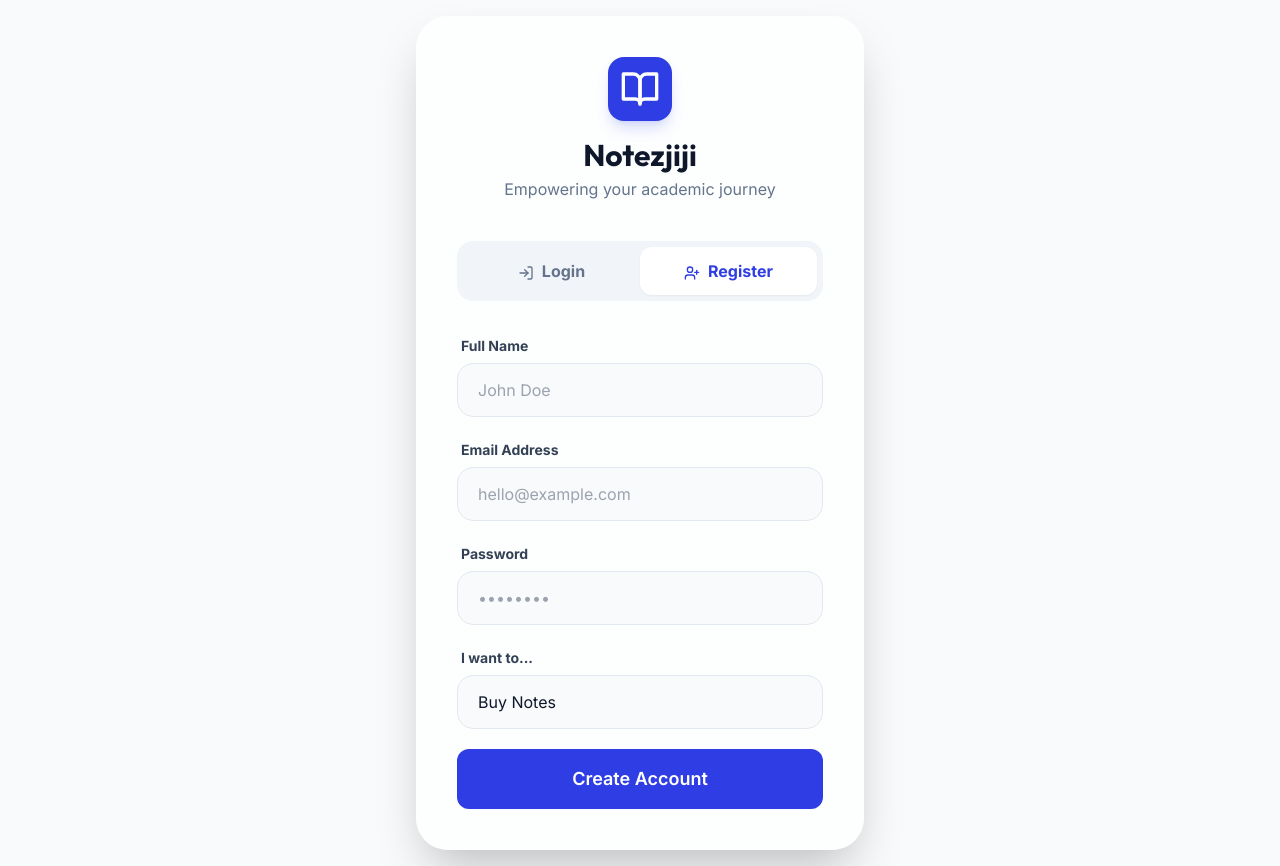
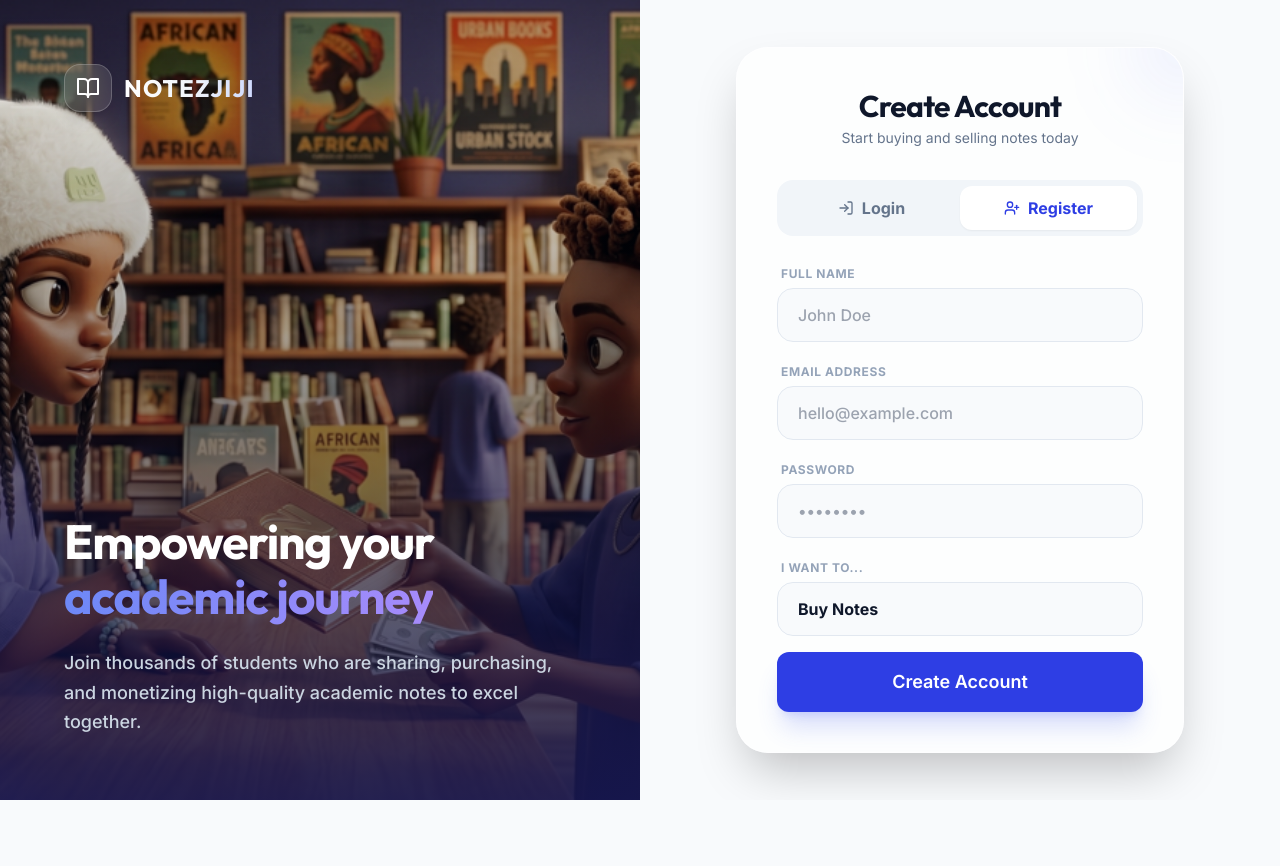
Before and after one commit to nyunja/notezjiji, a React (Vite) app: page / in a window 1280 px wide. Both pictures are taken after a click on the button "Register". After the commit the page ends 800 px from the top, so only its background shows below. Built offline with nearby package versions, Linux system fonts and the light colour scheme; no server answers.

Commit message:
feat: implement split-screen layout on auth pages with resized branding image

```diff
--- a/src/App.tsx
+++ b/src/App.tsx
@@ -173,46 +173,87 @@ function App() {
   }
 
   return (
-    <div className="min-h-screen bg-slate-50 dark:bg-[#0A0C10] flex items-center justify-center p-4">
-      <div className="max-w-md w-full animate-slide-up">
-        <div className="glass rounded-[2rem] shadow-2xl p-10 border-white/40">
-          <div className="flex flex-col items-center justify-center mb-10">
-            <div className="w-16 h-16 bg-indigo-600 rounded-2xl flex items-center justify-center mb-4 shadow-lg shadow-indigo-500/20">
-              <BookOpen className="w-10 h-10 text-white" />
+    <div className="min-h-screen bg-slate-50 dark:bg-[#0A0C10] flex flex-col md:flex-row">
+      {/* Left side: Premium Image Banner */}
+      <div className="hidden md:block md:w-1/2 relative h-screen overflow-hidden">
+        <img
+          src="/auth_sidebar.png"
+          alt="Branding"
+          className="absolute inset-0 w-full h-full object-cover transition-transform duration-700 hover:scale-105"
+        />
+        <div className="absolute inset-0 bg-gradient-to-t from-indigo-950/90 via-slate-950/40 to-transparent z-10" />
+        <div className="absolute inset-0 flex flex-col justify-between p-16 text-white z-20">
+          <div className="flex items-center space-x-3">
+            <div className="w-12 h-12 bg-white/10 backdrop-blur-md rounded-2xl flex items-center justify-center border border-white/20 shadow-lg">
+              <BookOpen className="w-6 h-6 text-white" />
             </div>
-            <h1 className="text-3xl font-bold text-slate-900 dark:text-slate-100">Notezjiji</h1>
-            <p className="text-slate-500 dark:text-slate-400 mt-1">Empowering your academic journey</p>
+            <span className="text-2xl font-black tracking-wider uppercase font-outfit bg-clip-text text-transparent bg-gradient-to-r from-white via-slate-100 to-indigo-200">
+              Notezjiji
+            </span>
+          </div>
+          <div className="space-y-6">
+            <h2 className="text-5xl font-black font-outfit leading-[1.15] tracking-tight">
+              Empowering your <br />
+              <span className="bg-clip-text text-transparent bg-gradient-to-r from-indigo-400 to-violet-400">academic journey</span>
+            </h2>
+            <p className="text-slate-300 max-w-lg font-medium text-lg leading-relaxed">
+              Join thousands of students who are sharing, purchasing, and monetizing high-quality academic notes to excel together.
+            </p>
+          </div>
+        </div>
       </div>
 
-          <div className="flex p-1.5 bg-slate-100 dark:bg-slate-800/50 rounded-2xl mb-8">
+      {/* Right side: Login / Register Form */}
+      <div className="w-full md:w-1/2 flex items-center justify-center p-6 md:p-16 h-screen overflow-y-auto no-scrollbar">
+        <div className="max-w-md w-full animate-slide-up">
+          <div className="glass rounded-[2rem] shadow-2xl p-10 border-white/40 dark:border-slate-800/40 relative overflow-hidden">
+            <div className="absolute -top-12 -right-12 w-24 h-24 bg-indigo-500/10 rounded-full blur-2xl"></div>
+
+            <div className="flex flex-col items-center justify-center mb-8">
+              <div className="w-14 h-14 bg-indigo-600 rounded-2xl flex items-center justify-center mb-4 shadow-lg shadow-indigo-500/30 md:hidden">
+                <BookOpen className="w-8 h-8 text-white" />
+              </div>
+              <h1 className="text-3xl font-extrabold text-slate-900 dark:text-slate-100 tracking-tight">
+                {isLogin ? 'Welcome Back' : 'Create Account'}
+              </h1>
+              <p className="text-slate-500 dark:text-slate-400 mt-1 text-sm text-center">
+                {isLogin
+                  ? 'Access your marketplace account'
+                  : 'Start buying and selling notes today'}
+              </p>
+            </div>
+
+            <div className="flex p-1.5 bg-slate-100 dark:bg-slate-800/50 rounded-2xl mb-6">
               <button
-              onClick={() => setIsLogin(true)}
-              className={`flex-1 py-3 px-4 rounded-xl font-bold transition-all duration-300 ${
+                type="button"
+                onClick={() => { setIsLogin(true); setError(''); setSuccess(''); }}
+                className={`flex-1 py-2.5 px-4 rounded-xl font-bold transition-all duration-300 flex items-center justify-center space-x-2 ${
                   isLogin
-                  ? 'bg-white dark:bg-slate-700 text-indigo-600 shadow-sm'
+                    ? 'bg-white dark:bg-slate-700 text-indigo-600 dark:text-indigo-400 shadow-sm'
                     : 'text-slate-500 hover:text-slate-700 dark:text-slate-400'
                 }`}
               >
-              <LogIn className="w-4 h-4 inline mr-2" />
-              Login
+                <LogIn className="w-4 h-4" />
+                <span>Login</span>
               </button>
               <button
-              onClick={() => setIsLogin(false)}
-              className={`flex-1 py-3 px-4 rounded-xl font-bold transition-all duration-300 ${
+                type="button"
+                onClick={() => { setIsLogin(false); setError(''); setSuccess(''); }}
+                className={`flex-1 py-2.5 px-4 rounded-xl font-bold transition-all duration-300 flex items-center justify-center space-x-2 ${
                   !isLogin
-                  ? 'bg-white dark:bg-slate-700 text-indigo-600 shadow-sm'
+                    ? 'bg-white dark:bg-slate-700 text-indigo-600 dark:text-indigo-400 shadow-sm'
                     : 'text-slate-500 hover:text-slate-700 dark:text-slate-400'
                 }`}
               >
-              <UserPlus className="w-4 h-4 inline mr-2" />
-              Register
+                <UserPlus className="w-4 h-4" />
+                <span>Register</span>
               </button>
             </div>
 
-          <form onSubmit={handleSubmit} className="space-y-5">
+            <form onSubmit={handleSubmit} className="space-y-4">
               {!isLogin && (
-              <div className="space-y-1.5">
-                <label className="text-sm font-bold text-slate-700 dark:text-slate-300 ml-1">
+                <div className="space-y-1">
+                  <label className="text-xs font-black text-slate-400 dark:text-slate-500 uppercase tracking-wider ml-1">
                     Full Name
                   </label>
                   <input
@@ -220,14 +261,14 @@ function App() {
                     value={fullName}
                     onChange={(e) => setFullName(e.target.value)}
                     placeholder="John Doe"
-                  className="w-full px-5 py-3.5 bg-slate-50 dark:bg-slate-900/50 border border-slate-200 dark:border-slate-800 rounded-2xl focus:ring-2 focus:ring-indigo-500/20 focus:border-indigo-500 outline-none transition-all dark:text-white"
+                    className="w-full px-5 py-3.5 bg-slate-50 dark:bg-slate-900/50 border border-slate-200 dark:border-slate-800 rounded-2xl focus:ring-2 focus:ring-indigo-500/20 focus:border-indigo-500 outline-none transition-all dark:text-white font-medium"
                     required={!isLogin}
                   />
                 </div>
               )}
 
-            <div className="space-y-1.5">
-              <label className="text-sm font-bold text-slate-700 dark:text-slate-300 ml-1">
+              <div className="space-y-1">
+                <label className="text-xs font-black text-slate-400 dark:text-slate-500 uppercase tracking-wider ml-1">
                   Email Address
                 </label>
                 <input
@@ -235,13 +276,13 @@ function App() {
                   value={email}
                   onChange={(e) => setEmail(e.target.value)}
                   placeholder="hello@example.com"
-                className="w-full px-5 py-3.5 bg-slate-50 dark:bg-slate-900/50 border border-slate-200 dark:border-slate-800 rounded-2xl focus:ring-2 focus:ring-indigo-500/20 focus:border-indigo-500 outline-none transition-all dark:text-white"
+                  className="w-full px-5 py-3.5 bg-slate-50 dark:bg-slate-900/50 border border-slate-200 dark:border-slate-800 rounded-2xl focus:ring-2 focus:ring-indigo-500/20 focus:border-indigo-500 outline-none transition-all dark:text-white font-medium"
                   required
                 />
               </div>
 
-            <div className="space-y-1.5">
-              <label className="text-sm font-bold text-slate-700 dark:text-slate-300 ml-1">
+              <div className="space-y-1">
+                <label className="text-xs font-black text-slate-400 dark:text-slate-500 uppercase tracking-wider ml-1">
                   Password
                 </label>
                 <input
@@ -249,20 +290,20 @@ function App() {
                   value={password}
                   onChange={(e) => setPassword(e.target.value)}
                   placeholder="••••••••"
-                className="w-full px-5 py-3.5 bg-slate-50 dark:bg-slate-900/50 border border-slate-200 dark:border-slate-800 rounded-2xl focus:ring-2 focus:ring-indigo-500/20 focus:border-indigo-500 outline-none transition-all dark:text-white"
+                  className="w-full px-5 py-3.5 bg-slate-50 dark:bg-slate-900/50 border border-slate-200 dark:border-slate-800 rounded-2xl focus:ring-2 focus:ring-indigo-500/20 focus:border-indigo-500 outline-none transition-all dark:text-white font-medium"
                   required
                 />
               </div>
 
               {!isLogin && (
-              <div className="space-y-1.5">
-                <label className="text-sm font-bold text-slate-700 dark:text-slate-300 ml-1">
+                <div className="space-y-1">
+                  <label className="text-xs font-black text-slate-400 dark:text-slate-500 uppercase tracking-wider ml-1">
                     I want to...
                   </label>
                   <select
                     value={role}
                     onChange={(e) => setRole(e.target.value)}
-                  className="w-full px-5 py-3.5 bg-slate-50 dark:bg-slate-900/50 border border-slate-200 dark:border-slate-800 rounded-2xl focus:ring-2 focus:ring-indigo-500/20 focus:border-indigo-500 outline-none transition-all dark:text-white appearance-none"
+                    className="w-full px-5 py-3.5 bg-slate-50 dark:bg-slate-900/50 border border-slate-200 dark:border-slate-800 rounded-2xl focus:ring-2 focus:ring-indigo-500/20 focus:border-indigo-500 outline-none transition-all dark:text-white appearance-none font-bold"
                   >
                     <option value="buyer">Buy Notes</option>
                     <option value="uploader">Upload & Earn</option>
@@ -284,7 +325,7 @@ function App() {
 
               <button
                 type="submit"
-              className="btn-premium w-full py-4 text-lg"
+                className="btn-premium w-full py-4 text-lg shadow-xl shadow-indigo-500/20 hover:shadow-indigo-500/30"
               >
                 {isLogin ? 'Sign In' : 'Create Account'}
               </button>
@@ -292,6 +333,7 @@ function App() {
           </div>
         </div>
       </div>
+    </div>
   );
 }
 
```
Also changed, not shown: public/auth_sidebar.png (added). Lines whose indentation alone changed are shown as unchanged.
